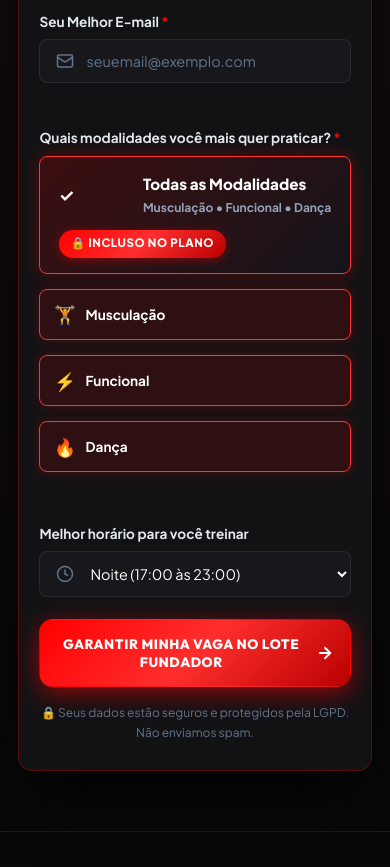
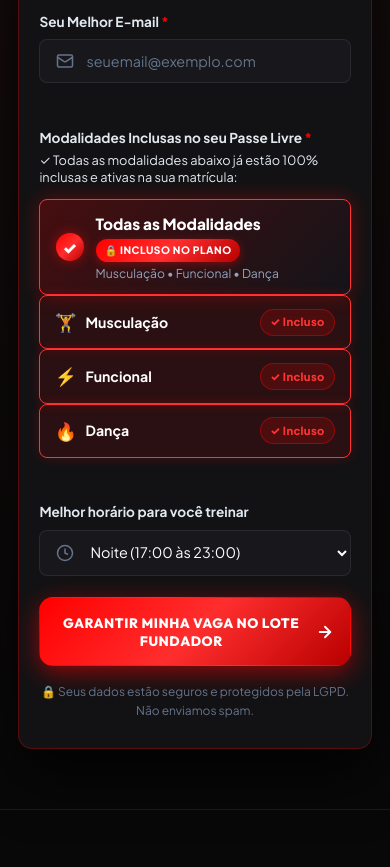
Before and after one commit to kikitoBR/ctmetamorfose, a website built with Vite: page index.html in a window 390 px wide. Shown: the part 8760-9627 px from the top of the page. Built offline with nearby package versions, Linux system fonts and the light colour scheme.

Commit message:
fix: layout mobile do botao todas e bloqueio total para nao desmarcar modalidades

```diff
--- a/index.html
+++ b/index.html
@@ -563,44 +563,56 @@
 
                 <!-- Modalidades de Interesse -->
                 <div class="form-group">
-                  <label id="label-modalidades">Quais modalidades você mais quer praticar? <span class="req">*</span></label>
+                  <label id="label-modalidades">Modalidades Inclusas no seu Passe Livre <span class="req">*</span></label>
+                  <span class="modalidades-included-note">✓ Todas as modalidades abaixo já estão 100% inclusas e ativas na sua matrícula:</span>
                   <div class="modalities-checkbox-grid" role="group" aria-labelledby="label-modalidades">
                     <!-- Botão Todas Pré-definido e Sem Opção de Mudar -->
-                    <label class="checkbox-card checkbox-card-all locked active" title="Todas as modalidades estão inclusas no Plano Membro Fundador">
+                    <div class="checkbox-card checkbox-card-all locked active" title="Todas as modalidades estão inclusas no Plano Membro Fundador">
                       <input type="checkbox" name="modalidades" value="Todas as Modalidades (Musculação, Funcional e Dança)" id="check-todas" checked onclick="return false;">
-                      <span class="card-body">
-                        <span class="check-icon">✓</span>
+                      <div class="card-body">
+                        <span class="check-icon-all">✓</span>
                         <div class="check-text-group">
-                          <span class="check-text">Todas as Modalidades</span>
+                          <div class="check-title-row">
+                            <span class="check-title">Todas as Modalidades</span>
+                            <span class="badge-incluso-tag">🔒 INCLUSO NO PLANO</span>
+                          </div>
                           <span class="check-sub">Musculação • Funcional • Dança</span>
                         </div>
-                        <span class="badge-incluso-tag">🔒 Incluso no Plano</span>
-                      </span>
-                    </label>
+                      </div>
+                    </div>
 
-                    <label class="checkbox-card">
-                      <input type="checkbox" name="modalidades" value="Musculação" id="check-musculacao" checked>
-                      <span class="card-body">
+                    <div class="checkbox-card locked active">
+                      <input type="checkbox" name="modalidades" value="Musculação" id="check-musculacao" checked onclick="return false;">
+                      <div class="card-body">
+                        <div class="card-item-left">
                           <span class="check-icon">🏋️</span>
                           <span class="check-text">Musculação</span>
-                      </span>
-                    </label>
+                        </div>
+                        <span class="check-status-pill">✓ Incluso</span>
+                      </div>
+                    </div>
 
-                    <label class="checkbox-card">
-                      <input type="checkbox" name="modalidades" value="Funcional" id="check-funcional" checked>
-                      <span class="card-body">
+                    <div class="checkbox-card locked active">
+                      <input type="checkbox" name="modalidades" value="Funcional" id="check-funcional" checked onclick="return false;">
+                      <div class="card-body">
+                        <div class="card-item-left">
                           <span class="check-icon">⚡</span>
                           <span class="check-text">Funcional</span>
-                      </span>
-                    </label>
+                        </div>
+                        <span class="check-status-pill">✓ Incluso</span>
+                      </div>
+                    </div>
 
-                    <label class="checkbox-card">
-                      <input type="checkbox" name="modalidades" value="Dança" id="check-danca" checked>
-                      <span class="card-body">
+                    <div class="checkbox-card locked active">
+                      <input type="checkbox" name="modalidades" value="Dança" id="check-danca" checked onclick="return false;">
+                      <div class="card-body">
+                        <div class="card-item-left">
                           <span class="check-icon">🔥</span>
                           <span class="check-text">Dança</span>
-                      </span>
-                    </label>
+                        </div>
+                        <span class="check-status-pill">✓ Incluso</span>
+                      </div>
+                    </div>
                   </div>
                   <span class="field-error" id="error-modalidades"></span>
                 </div>
--- a/main.js
+++ b/main.js
@@ -291,17 +291,18 @@ function initFormValidation() {
     if (checkDanc) checkDanc.checked = true;
   });
 
-  // Garantir que a opção 'Todas' permaneça sempre marcada e bloqueada
-  const checkTodasEl = document.getElementById('check-todas');
-  if (checkTodasEl) {
-    const parentCard = checkTodasEl.closest('.checkbox-card');
+  // Garantir que nenhuma modalidade possa ser desmarcada (todas inclusas no Passe Livre)
+  const modalityInputs = form.querySelectorAll('input[name="modalidades"]');
+  modalityInputs.forEach(input => {
+    input.checked = true;
+    const parentCard = input.closest('.checkbox-card');
     if (parentCard) {
       parentCard.addEventListener('click', (e) => {
         e.preventDefault();
-        checkTodasEl.checked = true;
+        input.checked = true;
       });
     }
-  }
+  });
 
   // Fechar Modal
   if (closeModalBtn) {
--- a/style.css
+++ b/style.css
@@ -1820,14 +1820,25 @@ h1, h2, h3, h4 {
 }
 
 /* Checkbox Cards for Modalities */
-.modalities-checkbox-grid {
+.modalidades-included-note {
+  display: block;
+  font-size: 0.8rem;
+  color: var(--text-light);
+  margin-top: -0.25rem;
+  margin-bottom: 0.75rem;
+  line-height: 1.4;
+}
+
+.modalidades-checkbox-grid {
   display: grid;
   grid-template-columns: repeat(2, 1fr);
   gap: 0.65rem;
 }
 
 .checkbox-card {
-  cursor: pointer;
+  cursor: default;
+  user-select: none;
+  pointer-events: none;
 }
 
 .checkbox-card input {
@@ -1837,71 +1848,109 @@ h1, h2, h3, h4 {
 .checkbox-card .card-body {
   display: flex;
   align-items: center;
+  justify-content: space-between;
   gap: 0.6rem;
-  padding: 0.75rem 1rem;
-  background: var(--bg-card-subtle);
-  border: 1px solid var(--border-subtle);
+  padding: 0.8rem 1rem;
+  background: rgba(255, 0, 0, 0.1) !important;
+  border: 1px solid var(--red-light) !important;
   border-radius: var(--radius-sm);
+  color: var(--text-white) !important;
+  box-shadow: 0 0 12px rgba(255, 0, 0, 0.22) !important;
   transition: var(--transition);
 }
 
-.checkbox-card input:checked + .card-body {
-  background: rgba(255, 0, 0, 0.12);
-  border-color: var(--red-light);
-  color: var(--text-white);
-  box-shadow: 0 0 12px rgba(255, 0, 0, 0.25);
-}
-
-/* Botão "Todas" Pré-definido e Sem Opção de Mudar (Incluso no Plano) */
+.card-item-left {
+  display: flex;
+  align-items: center;
+  gap: 0.55rem;
+}
+
+.check-status-pill {
+  font-size: 0.7rem;
+  font-weight: 800;
+  color: var(--red-light);
+  background: rgba(255, 0, 0, 0.16);
+  border: 1px solid rgba(255, 0, 0, 0.4);
+  padding: 0.2rem 0.6rem;
+  border-radius: 999px;
+  letter-spacing: 0.03em;
+  white-space: nowrap;
+}
+
+/* Botão "Todas" Pré-definido e Bloqueado */
 .checkbox-card.checkbox-card-all {
   grid-column: 1 / -1;
 }
 
-.checkbox-card.locked {
-  cursor: default;
-  user-select: none;
-}
-
 .checkbox-card.checkbox-card-all .card-body {
-  background: linear-gradient(135deg, rgba(255, 0, 0, 0.18) 0%, rgba(20, 20, 26, 0.95) 100%) !important;
-  border: 1px solid var(--red-light) !important;
-  box-shadow: 0 0 18px rgba(255, 0, 0, 0.3) !important;
+  background: linear-gradient(135deg, rgba(255, 0, 0, 0.22) 0%, rgba(20, 20, 26, 0.96) 100%) !important;
+  border: 1.5px solid var(--red-light) !important;
+  box-shadow: 0 0 20px rgba(255, 0, 0, 0.32) !important;
   color: var(--text-white) !important;
+  display: flex;
+  align-items: center;
+  gap: 0.85rem;
+  padding: 0.95rem 1.15rem;
+  justify-content: flex-start;
+}
+
+.check-icon-all {
+  font-size: 1rem;
+  font-weight: 900;
+  color: #ffffff;
+  background: var(--red-gradient);
+  width: 28px;
+  height: 28px;
+  border-radius: 50%;
+  display: flex;
+  align-items: center;
+  justify-content: center;
+  flex-shrink: 0;
+  box-shadow: 0 0 12px rgba(255, 0, 0, 0.5);
+}
+
+.check-text-group {
+  display: flex;
+  flex-direction: column;
+  gap: 0.25rem;
+  text-align: left;
+  flex-grow: 1;
+  min-width: 0;
+}
+
+.check-title-row {
+  display: flex;
+  align-items: center;
   justify-content: space-between;
-  padding: 0.95rem 1.15rem;
+  gap: 0.65rem;
   flex-wrap: wrap;
-  gap: 0.75rem;
-}
-
-.checkbox-card-all .check-text-group {
-  display: flex;
-  flex-direction: column;
-  gap: 0.15rem;
-  text-align: left;
-}
-
-.checkbox-card-all .check-text {
-  font-size: 0.95rem;
+}
+
+.check-title {
+  font-size: 0.96rem;
   font-weight: 800;
   color: var(--text-white);
-}
-
-.checkbox-card-all .check-sub {
-  font-size: 0.75rem;
+  line-height: 1.25;
+}
+
+.check-sub {
+  font-size: 0.76rem;
   color: var(--text-muted);
+  line-height: 1.25;
 }
 
 .badge-incluso-tag {
-  font-size: 0.72rem;
+  font-size: 0.68rem;
   font-weight: 800;
   letter-spacing: 0.05em;
   text-transform: uppercase;
   color: #ffffff;
   background: var(--red-gradient);
-  padding: 0.3rem 0.75rem;
+  padding: 0.25rem 0.65rem;
   border-radius: 999px;
-  box-shadow: 0 2px 10px rgba(255, 0, 0, 0.4);
+  box-shadow: 0 2px 8px rgba(255, 0, 0, 0.4);
   white-space: nowrap;
+  flex-shrink: 0;
 }
 
 .check-icon {
@@ -1909,7 +1958,7 @@ h1, h2, h3, h4 {
 }
 
 .check-text {
-  font-size: 0.85rem;
+  font-size: 0.88rem;
   font-weight: 700;
 }
 
@@ -2798,10 +2847,23 @@ select option {
   }
   .modalities-checkbox-grid {
     grid-template-columns: 1fr;
-    gap: 0.5rem;
+    gap: 0.55rem;
   }
   .checkbox-card .card-body {
-    padding: 0.65rem 0.85rem;
+    padding: 0.75rem 0.9rem;
+  }
+  .checkbox-card.checkbox-card-all .card-body {
+    padding: 0.85rem 0.95rem;
+    gap: 0.75rem;
+  }
+  .check-title-row {
+    flex-direction: column;
+    align-items: flex-start;
+    gap: 0.35rem;
+  }
+  .badge-incluso-tag {
+    font-size: 0.64rem;
+    padding: 0.2rem 0.55rem;
   }
   .input-wrapper input,
   .input-wrapper select {
```
Lines whose indentation alone changed are shown as unchanged.
